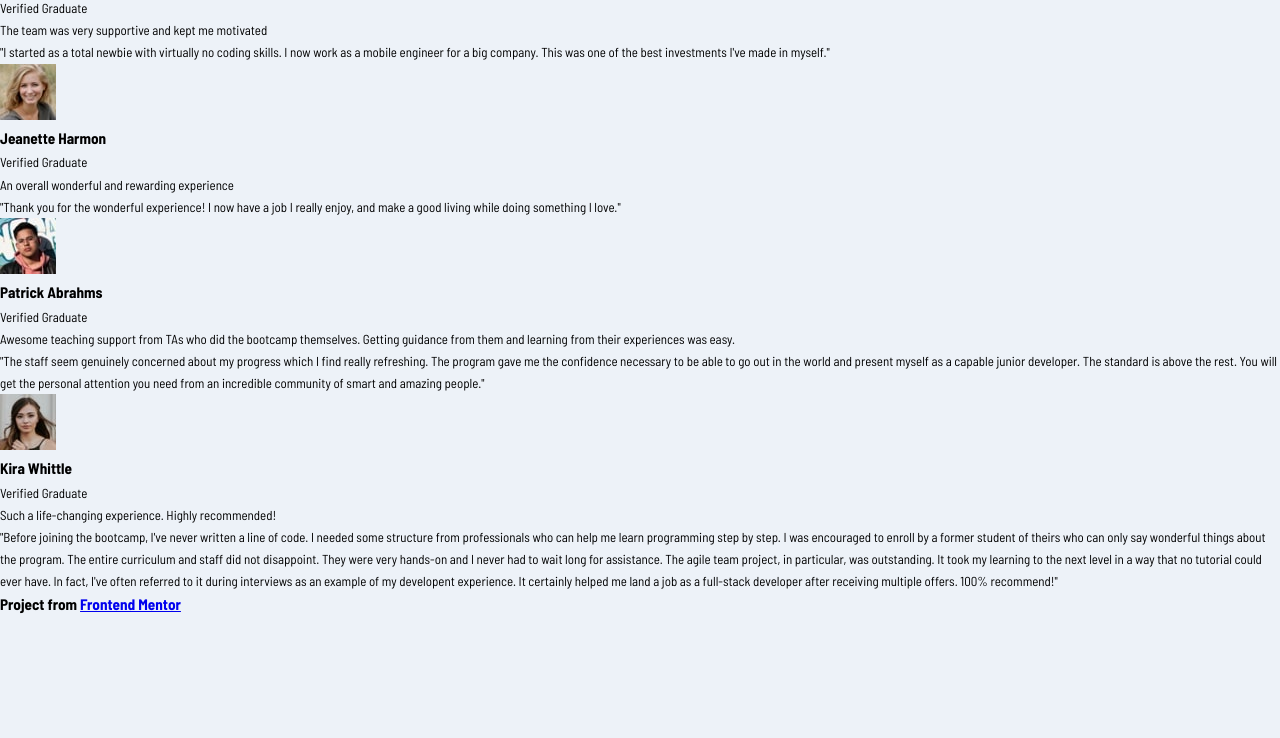
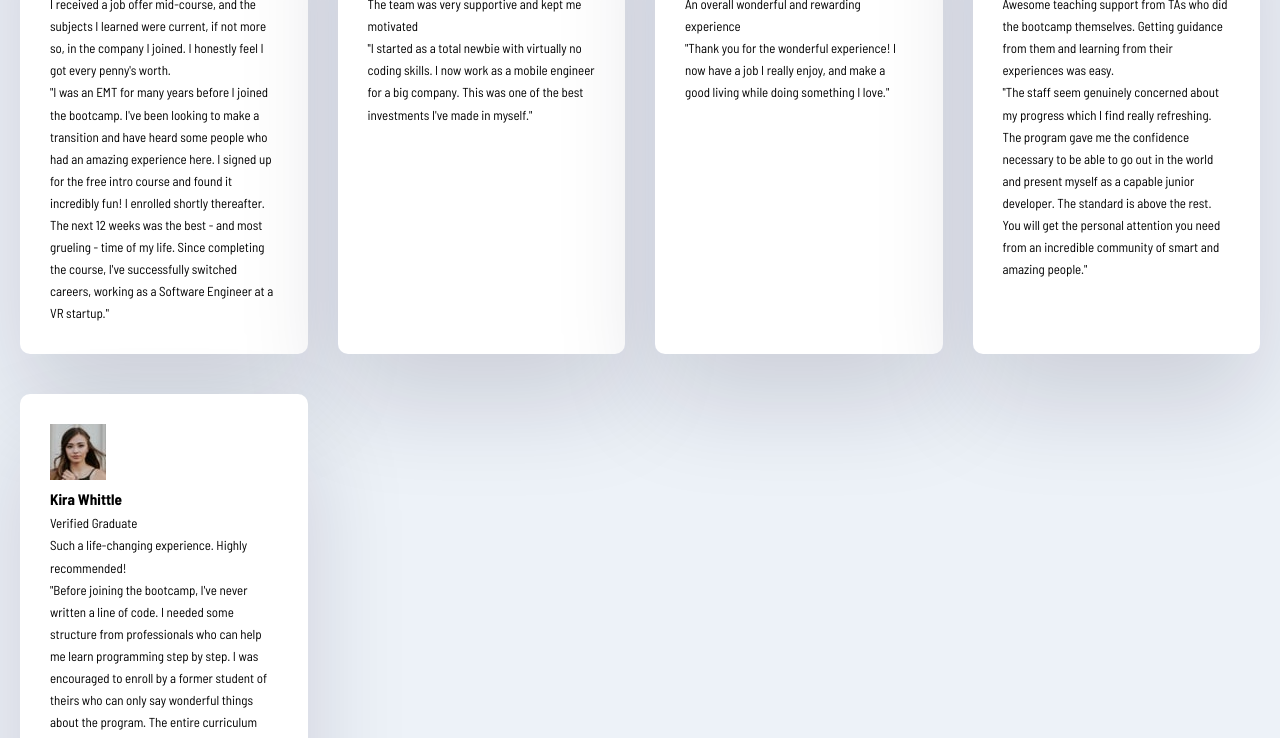
Before and after one commit to krizhnaa/learning-grid, a plain HTML site: page index.html in a window 1280 px wide. Shown: the part 267-1005 px from the top of the page. Before the commit the page ends 885 px from the top, so only its background shows below. Drawn offline with Linux system fonts and the light colour scheme.

Commit message:
added Main Card

```diff
--- a/style.css
+++ b/style.css
@@ -12,3 +12,20 @@ body {
   line-height: 1.7;
   font-size: 13px;
 }
+
+.testimonials {
+  max-width: 1440px;
+  margin: 100px auto;
+  padding: 20px;
+  display: grid;
+  grid-template-columns: repeat(4, 1fr);
+  gap: 30px;
+}
+
+.card {
+  background: #fff;
+  border-radius: 10px;
+  padding: 30px;
+  box-shadow: rgba(17, 12, 46, 0.15) 0px 48px 100px 0px;
+  margin-bottom: 10px;
+}
```
